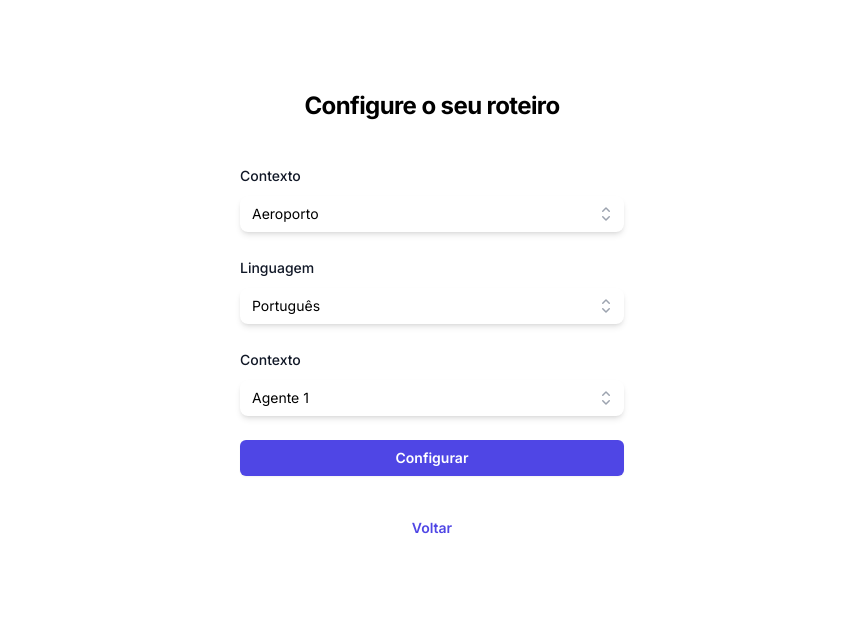
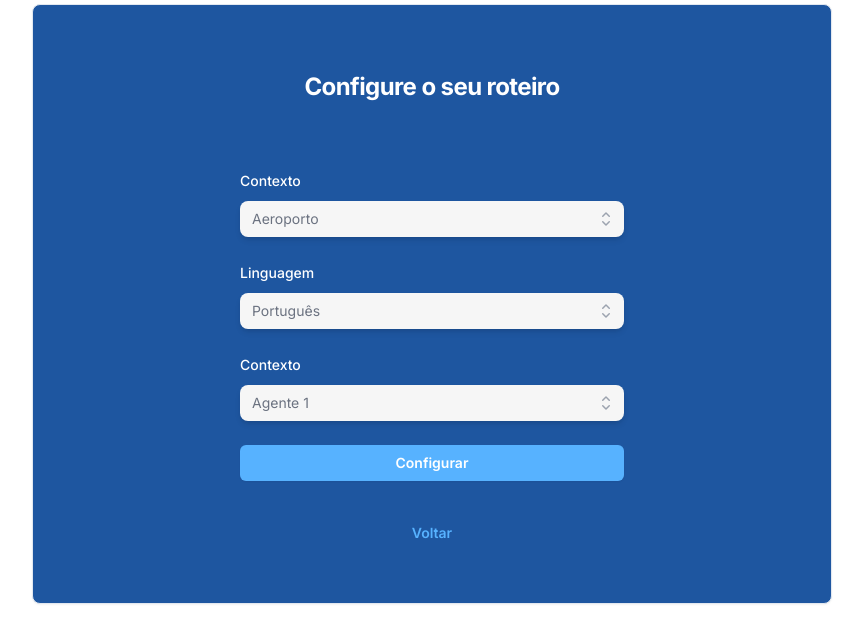
Before and after one commit to ES2-UFPI/WannaTalk, a Next.js app in the folder front_end/wannatalk/: page /pages/configurarcontexto in a window 1280 px wide. Shown: the top 642 px of the page, without its empty margins (208-1071 px from the left). Built offline with nearby package versions, Linux system fonts and the light colour scheme.

Commit message:
modificando o layout das tela de configurar contexto

```diff
--- a/front_end/wannatalk/src/app/pages/configurarcontexto/configurarcontexto.js
+++ b/front_end/wannatalk/src/app/pages/configurarcontexto/configurarcontexto.js
@@ -9,10 +9,11 @@ export default function configurarChat() {
       <>
 
 
-        <div className="flex min-h-full flex-1 flex-col justify-center text-black px-6 py-12 lg:px-8">
+        <div className="flex min-h-full flex-1 flex-col justify-center px-6 py-12 lg:px-8 ">
+
           <div className="sm:mx-auto sm:w-full sm:max-w-sm">
 
-            <h2 className="mt-10 text-center text-2xl font-bold leading-9 tracking-tight text-black-900">
+            <h2 className="mt-10 text-center text-2xl font-bold leading-9 tracking-tight text-white">
               Configure o seu roteiro
             </h2>
           </div>
@@ -20,17 +21,17 @@ export default function configurarChat() {
           <div className="mt-10 sm:mx-auto sm:w-full sm:max-w-sm">
             <form className="space-y-6" action="#" method="POST">
               <div>
-                <label htmlFor="contexto" className="block text-sm font-medium leading-6 text-gray-900">
+                <label htmlFor="contexto" className="block text-sm font-medium leading-6 text-white">
                   Contexto
                 </label>
-                <div className="mt-2">
+                <div className="mt-2  text-gray-500">
                 <SelectMenu apiEndpoint="/api/contexto" />
 
                 </div>
               </div>
 
               <div>
-                <label htmlFor="contexto" className="block text-sm font-medium leading-6 text-gray-900">
+                <label htmlFor="contexto" className="block text-sm font-medium leading-6  text-white">
                   Linguagem
                 </label>
                 <div className="mt-2">
@@ -39,8 +40,8 @@ export default function configurarChat() {
               </div>
 
               <div>
-                <label htmlFor="contexto" className="block text-sm font-medium leading-6 text-gray-900">
-                  Contexto
+                <label htmlFor="agente" className="block text-sm font-medium leading-6  text-white">
+                  Agente
                 </label>
                 <div className="mt-2">
                 <SelectMenu apiEndpoint="/api/agente" />
--- a/front_end/wannatalk/src/app/pages/configurarcontexto/page.js
+++ b/front_end/wannatalk/src/app/pages/configurarcontexto/page.js
@@ -1,44 +1,44 @@
 "use client";
 //import  from "../ components/selectMenu";
 import SelectMenu from "../../../components/selectMenu"
+import { Card, CardContent, CardDescription, CardFooter, CardHeader, CardTitle } from "../../../components/ui/card";
 
 export default function configurarChat() {
     return (
 
-        <div className="flex min-h-full flex-1 flex-col justify-center text-black px-6 py-12 lg:px-8">
-          <div className="sm:mx-auto sm:w-full sm:max-w-sm">
-
-            <h2 className="mt-10 text-center text-2xl font-bold leading-9 tracking-tight text-black-900">
-              Configure o seu roteiro
-            </h2>
-          </div>
+        <div className="flex min-h-full flex-1 flex-col items-center justify-centerr px-6 py-1 lg:px-8 bg-white]">
+          <Card className="h-[600px] w-[800px] justify-center bg-[#1E56A0] ">
+            <CardHeader>
+              <CardTitle className="mt-10 text-center text-2xl font-bold leading-9 tracking-tight text-white">Configure o seu roteiro </CardTitle>
+            </CardHeader>
+              <CardContent>
 
           <div className="mt-10 sm:mx-auto sm:w-full sm:max-w-sm">
             <form className="space-y-6" action="#" method="POST">
               <div>
-                <label htmlFor="contexto" className="block text-sm font-medium leading-6 text-gray-900">
+                <label htmlFor="contexto" className="block text-sm font-medium leading-6 text-white">
                   Contexto
                 </label>
-                <div className="mt-2">
+                <div className="mt-2 text-gray-500">
                 <SelectMenu apiEndpoint="/api/contexto" />
 
                 </div>
               </div>
 
               <div>
-                <label htmlFor="contexto" className="block text-sm font-medium leading-6 text-gray-900">
+                <label htmlFor="contexto" className="block text-sm font-medium leading-6 text-white">
                   Linguagem
                 </label>
-                <div className="mt-2">
+                <div className="mt-2 text-gray-500">
                 <SelectMenu apiEndpoint="/api/linguagem" />
                 </div>
               </div>
 
               <div>
-                <label htmlFor="contexto" className="block text-sm font-medium leading-6 text-gray-900">
+                <label htmlFor="contexto" className="block text-sm font-medium leading-6 text-white">
                   Contexto
                 </label>
-                <div className="mt-2">
+                <div className="mt-2 text-gray-500">
                 <SelectMenu apiEndpoint="/api/agente" />
                 </div>
               </div>
@@ -48,20 +48,27 @@ export default function configurarChat() {
               <div>
                 <button
                   type="submit"
-                  className="flex w-full justify-center rounded-md bg-indigo-600 px-3 py-1.5 text-sm font-semibold leading-6 text-white shadow-sm hover:bg-indigo-500 focus-visible:outline focus-visible:outline-2 focus-visible:outline-offset-2 focus-visible:outline-indigo-600"
+                  className="flex w-full justify-center rounded-md bg-[#57B2FF] px-3 py-1.5 text-sm font-semibold leading-6 text-white shadow-sm hover:bg-indigo-500 focus-visible:outline focus-visible:outline-2 focus-visible:outline-offset-2 focus-visible:outline-indigo-600"
                 >
                   Configurar
                 </button>
               </div>
             </form>
 
-            <p className="mt-10 text-center text-sm text-gray-500">
 
-              <a href="#" className="font-semibold leading-6 text-indigo-600 hover:text-indigo-500">
-                Voltar
-              </a>
+          </div>
+
+              <div>
+              <p className="mt-10 text-center text-sm text-gray-500">
+
+              <a href="#" className="font-semibold leading-6 text-[#57B2FF] hover:text-indigo-500">
+                  Voltar</a>
             </p>
-          </div>
+              </div>
+
+              </CardContent>
+          </Card>
+
         </div>
     )
   }
--- a/front_end/wannatalk/src/components/Chat.jsx
+++ b/front_end/wannatalk/src/components/Chat.jsx
@@ -11,7 +11,7 @@ export function Chat(){
     const { messages, input, handleInputChange, handleSubmit } = useChat(
     )
     return(
-        <div className="flex min-h-screen bg-slate-50 items-center justify-center">
+        <div className="flex min-h-screen bg-[#1E56A0] items-center justify-center">
             <Card className= "w-[800px] ">
                 <CardHeader>
                     <CardTitle className="justify-center"> Titulo</CardTitle>
--- a/front_end/wannatalk/src/components/SearchOverlay.jsx
+++ b/front_end/wannatalk/src/components/SearchOverlay.jsx
@@ -22,28 +22,28 @@ const SearchOverlay = () => {
         <button onClick={toggleVisibility}>Pesquisar Roteiro</button>
         {/* Menu de pesquisa */}
         {isVisible && (
-           <div className="fixed inset-0 bg-black bg-opacity-50 z-50 flex justify-center items-start  text-gray-900">
-           <div className="bg-white p-8 rounded shadow-md mt-4" style={{ width: '400px', height: '400px' }}>
-              <button onClick={handleClose} className="text-black float-right">X</button>
-              <h1 className="text-2xl mb-4">Pesquisar roteiro</h1>
-              <label htmlFor="dificuldade" className="block text-sm font-medium leading-6 text-gray-900">
+           <div className="fixed inset-0 bg-black bg-opacity-50 z-50 flex justify-center items-start  text-gray-500">
+           <div className="bg-[#1E56A0] p-8 rounded shadow-md mt-4" style={{ width: '600px', height: '400px' }}>
+              <button onClick={handleClose} className="text-white float-right">x</button>
+              <h1 className="text-2xl mb-4  text-white">Pesquisar roteiro</h1>
+              <label htmlFor="dificuldade" className="block text-sm font-medium leading-6  text-white">
                   Título
                 </label>
               <div className="mb-4">
-                <Input placeholder="" />
+                <Input placeholder="" className="bg-[#F6F6F6]"/>
               </div>
 
               <div className="mb-4">
-                <label htmlFor="linguagem" className="block text-sm font-medium leading-6 text-gray-900">
+                <label htmlFor="linguagem" className="block text-sm font-medium leading-6 text-white">
                   Idioma
                 </label>
-                <div className="mt-2">
-                  <SelectMenu apiEndpoint="/api/linguagem" />
+                <div className="mt-2  text-gray-500">
+                  <SelectMenu className =" text-gray-500" apiEndpoint="/api/linguagem" />
                 </div>
               </div>
 
               <div className="mb-4">
-                <label htmlFor="dificuldade" className="block text-sm font-medium leading-6 text-gray-900">
+                <label htmlFor="dificuldade" className="block text-sm font-medium leading-6  text-white ">
                   Dificuldade
                 </label>
                 <div className="mt-2">
@@ -51,7 +51,7 @@ const SearchOverlay = () => {
                 </div>
               </div>
 
-              <div className="mb-4 flex w-full justify-center rounded-md bg-indigo-600 px-3 py-1.5 text-sm font-semibold leading-6 text-white shadow-sm hover:bg-indigo-500 focus-visible:outline focus-visible:outline-2 focus-visible:outline-offset-2 focus-visible:outline-indigo-600">
+              <div className="mb-4 flex w-full justify-center rounded-md bg-[#57B2FF] px-3 py-1.5 text-sm font-semibold leading-6 text-white shadow-sm hover:bg-indigo-500 focus-visible:outline focus-visible:outline-2 focus-visible:outline-offset-2 focus-visible:outline-indigo-600">
                 <Button >Pesquisar</Button>
               </div>
             </div>
--- a/front_end/wannatalk/src/components/selectMenu.jsx
+++ b/front_end/wannatalk/src/components/selectMenu.jsx
@@ -34,7 +34,7 @@ const SelectMenu = ({ apiEndpoint }) => {
   return (
     <Listbox value={selectedItem} onChange={setSelectedItem}>
       <div className="relative mt-1">
-        <Listbox.Button className="relative w-full cursor-default rounded-lg bg-white py-2 pl-3 pr-10 text-left shadow-md focus:outline-none focus:ring-2 focus:ring-indigo-500 focus:ring-opacity-75 focus:ring-offset-2 focus:ring-offset-gray-100 sm:text-sm">
+        <Listbox.Button className="relative w-full cursor-default rounded-lg bg-[#F6F6F6] py-2 pl-3 pr-10 text-left shadow-md focus:outline-none focus:ring-2 focus:ring-indigo-500 focus:ring-opacity-75 focus:ring-offset-2 focus:ring-offset-gray-100 sm:text-sm">
           <span className="block truncate">{selectedItem ? selectedItem.label : "Select an option"}</span>
           <span className="pointer-events-none absolute inset-y-0 right-0 flex items-center pr-2">
             <ChevronUpDownIcon className="h-5 w-5 text-gray-400" aria-hidden="true" />
@@ -46,7 +46,7 @@ const SelectMenu = ({ apiEndpoint }) => {
           leaveFrom="opacity-100"
           leaveTo="opacity-0"
         >
-          <Listbox.Options className="absolute z-10 mt-1 max-h-60 w-full overflow-auto rounded-md bg-white py-1 text-base shadow-lg ring-1 ring-black ring-opacity-5 focus:outline-none sm:text-sm">
+          <Listbox.Options className="absolute z-10 mt-1 max-h-60 w-full overflow-auto rounded-md bg-[#F6F6F6] py-1 text-base shadow-lg ring-1 ring-black ring-opacity-5 focus:outline-none sm:text-sm">
             {items.map((item) => (
               <Listbox.Option
                 key={item.id}
```
